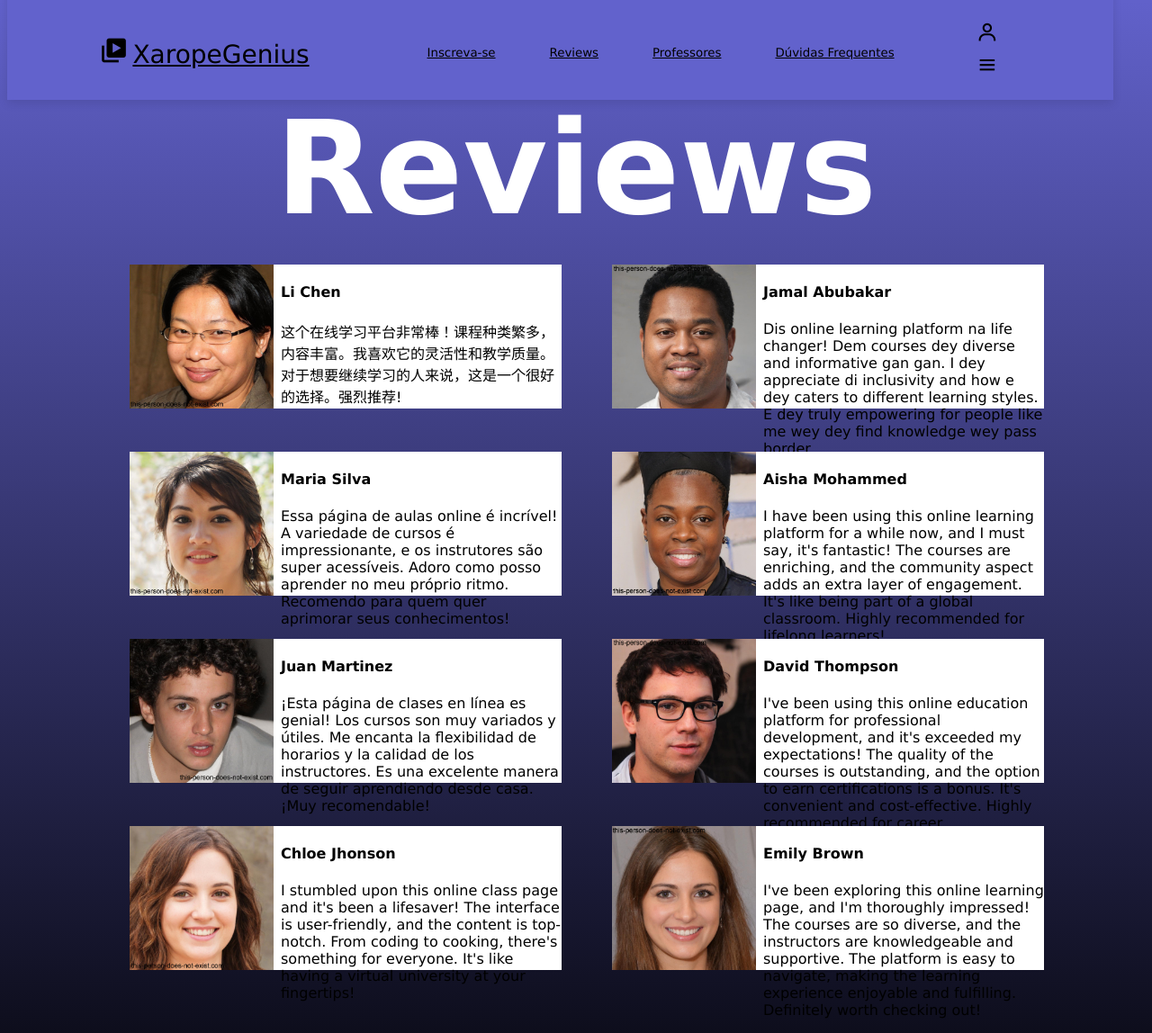
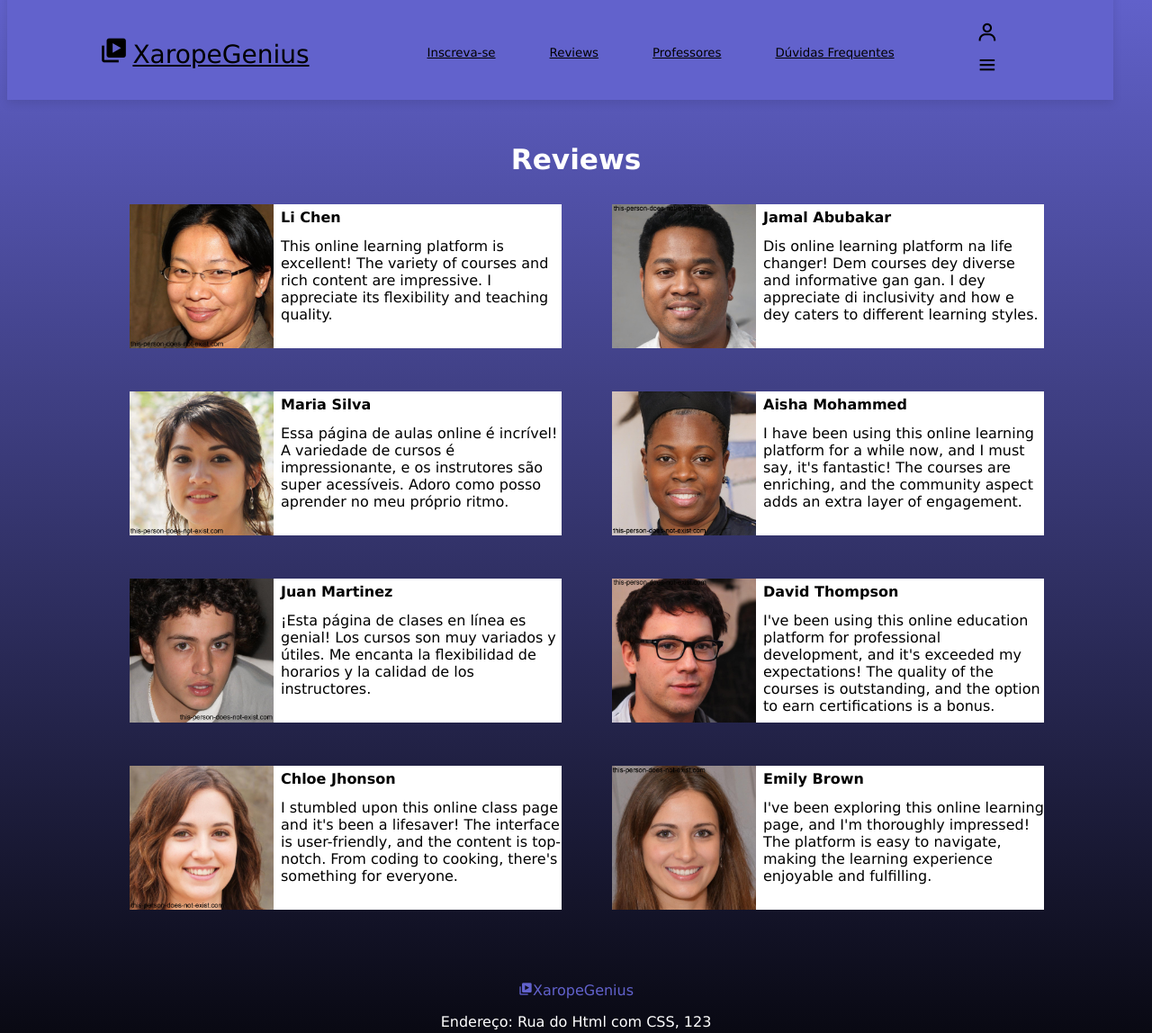
Before and after one commit to LcasFerrei/Desenv-e-Plataforma-Web-UNIFOR-AV1, a plain HTML site: page review.html in a window 1280 px wide. Shown: the part 13-1161 px from the top of the page at 90% size. Drawn offline with nearby package versions, Linux system fonts and the light colour scheme; a web font is replaced by a local one.

Commit message:
Reduzi o tamanho do título review, reduzi o tamanho dos comentários de avaliações. Trabalhei nas margens da classe text-comment-review para ajustar o texto ao card.

```diff
--- a/estiloReview.css
+++ b/estiloReview.css
@@ -7,9 +7,9 @@ section {
 
 .title-review {
     text-align: center;
-    font-size: 6rem;
-    margin-bottom: -6rem;
-    margin-top: -7rem;
+    font-size: 1.3rem;
+    margin-bottom: 2rem;
+    margin-top: 4rem;
 }
 
 .box-comment-review {
@@ -39,3 +39,17 @@ section {
 h2{
     color: white;
 }
+
+.text-comment-review {
+    display: block;
+    margin: 0;
+    padding: 0;
+}
+
+.text-comment-review h4 {
+    margin-top: 0.3rem;
+}
+
+.text-comment-review p {
+    margin-top: -0.5rem;
+}
--- a/review.html
+++ b/review.html
@@ -45,60 +45,56 @@
                     <img src="./img/li-chen.jpg" />
                     <div class="text-comment-review">
                         <h4>Li Chen</h4>
-                        <p>这个在线学习平台非常棒！课程种类繁多，内容丰富。我喜欢它的灵活性和教学质量。对于想要继续学习的人来说，这是一个很好的选择。强烈推荐!</p>
-                        <!-- <p>
-                            ADD ESTE COMENTÁRIO APÓS RESPONSIVIDADE CRIADA
-                            (Translation: "This online learning platform is excellent! The variety of courses and rich content are impressive. I appreciate its flexibility and teaching quality. It's a great choice for those who want to continue learning. Highly recommended!")
-                        </p> -->
+                        <p>This online learning platform is excellent! The variety of courses and rich content are impressive. I appreciate its flexibility and teaching quality.</p>
                     </div>
                 </div>
                 <div class="comment-review">
                     <img src="./img/jamal.jpg" />
                     <div class="text-comment-review">
                         <h4>Jamal Abubakar</h4>
-                        <p>Dis online learning platform na life changer! Dem courses dey diverse and informative gan gan. I dey appreciate di inclusivity and how e dey caters to different learning styles. E dey truly empowering for people like me wey dey find knowledge wey pass border.</p>
+                        <p>Dis online learning platform na life changer! Dem courses dey diverse and informative gan gan. I dey appreciate di inclusivity and how e dey caters to different learning styles.</p>
                     </div>
                 </div>
                 <div class="comment-review">
                     <img src="./img/maria-silva.jpg" />
                     <div class="text-comment-review">
                         <h4>Maria Silva</h4>
-                        <p>Essa página de aulas online é incrível! A variedade de cursos é impressionante, e os instrutores são super acessíveis. Adoro como posso aprender no meu próprio ritmo. Recomendo para quem quer aprimorar seus conhecimentos!</p>
+                        <p>Essa página de aulas online é incrível! A variedade de cursos é impressionante, e os instrutores são super acessíveis. Adoro como posso aprender no meu próprio ritmo.</p>
                     </div>
                 </div>
                 <div class="comment-review">
                     <img src="./img/aisha-mohammed.jpg" />
                     <div class="text-comment-review">
                         <h4>Aisha Mohammed</h4>
-                        <p>I have been using this online learning platform for a while now, and I must say, it's fantastic! The courses are enriching, and the community aspect adds an extra layer of engagement. It's like being part of a global classroom. Highly recommended for lifelong learners!</p>
+                        <p>I have been using this online learning platform for a while now, and I must say, it's fantastic! The courses are enriching, and the community aspect adds an extra layer of engagement.</p>
                     </div>
                 </div>
                 <div class="comment-review">
                     <img src="./img/juan-martinez.jpg" />
                     <div class="text-comment-review">
                         <h4>Juan Martinez</h4>
-                        <p>¡Esta página de clases en línea es genial! Los cursos son muy variados y útiles. Me encanta la flexibilidad de horarios y la calidad de los instructores. Es una excelente manera de seguir aprendiendo desde casa. ¡Muy recomendable!</p>
+                        <p>¡Esta página de clases en línea es genial! Los cursos son muy variados y útiles. Me encanta la flexibilidad de horarios y la calidad de los instructores.</p>
                     </div>
                 </div>
                 <div class="comment-review">
                     <img src="./img/david-thompson.jpg" />
                     <div class="text-comment-review">
                         <h4>David Thompson</h4>
-                        <p>I've been using this online education platform for professional development, and it's exceeded my expectations! The quality of the courses is outstanding, and the option to earn certifications is a bonus. It's convenient and cost-effective. Highly recommended for career advancement!</p>
+                        <p>I've been using this online education platform for professional development, and it's exceeded my expectations! The quality of the courses is outstanding, and the option to earn certifications is a bonus.</p>
                     </div>
                 </div>
                 <div class="comment-review">
                     <img src="./img/chloe-jhonson.jpg" />
                     <div class="text-comment-review">
                         <h4>Chloe Jhonson</h4>
-                        <p>I stumbled upon this online class page and it's been a lifesaver! The interface is user-friendly, and the content is top-notch. From coding to cooking, there's something for everyone. It's like having a virtual university at your fingertips!</p>
+                        <p>I stumbled upon this online class page and it's been a lifesaver! The interface is user-friendly, and the content is top-notch. From coding to cooking, there's something for everyone.</p>
                     </div>
                 </div>
                 <div class="comment-review">
                     <img src="./img/emily-brown.jpg" />
                     <div class="text-comment-review">
                         <h4>Emily Brown</h4>
-                        <p>I've been exploring this online learning page, and I'm thoroughly impressed! The courses are so diverse, and the instructors are knowledgeable and supportive. The platform is easy to navigate, making the learning experience enjoyable and fulfilling. Definitely worth checking out!</p>
+                        <p>I've been exploring this online learning page, and I'm thoroughly impressed! The platform is easy to navigate, making the learning experience enjoyable and fulfilling.</p>
                     </div>
                 </div>
             </div>
```
